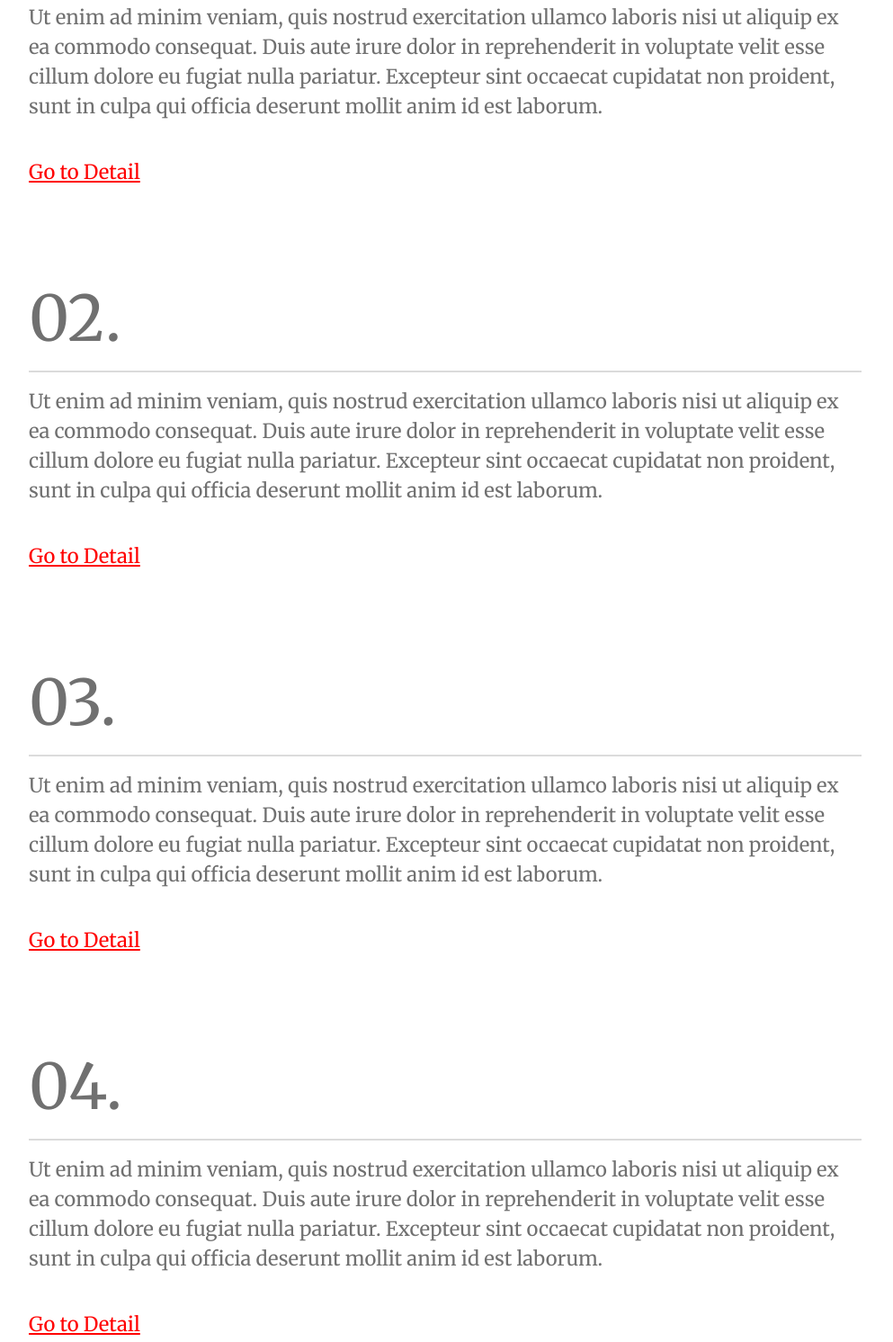
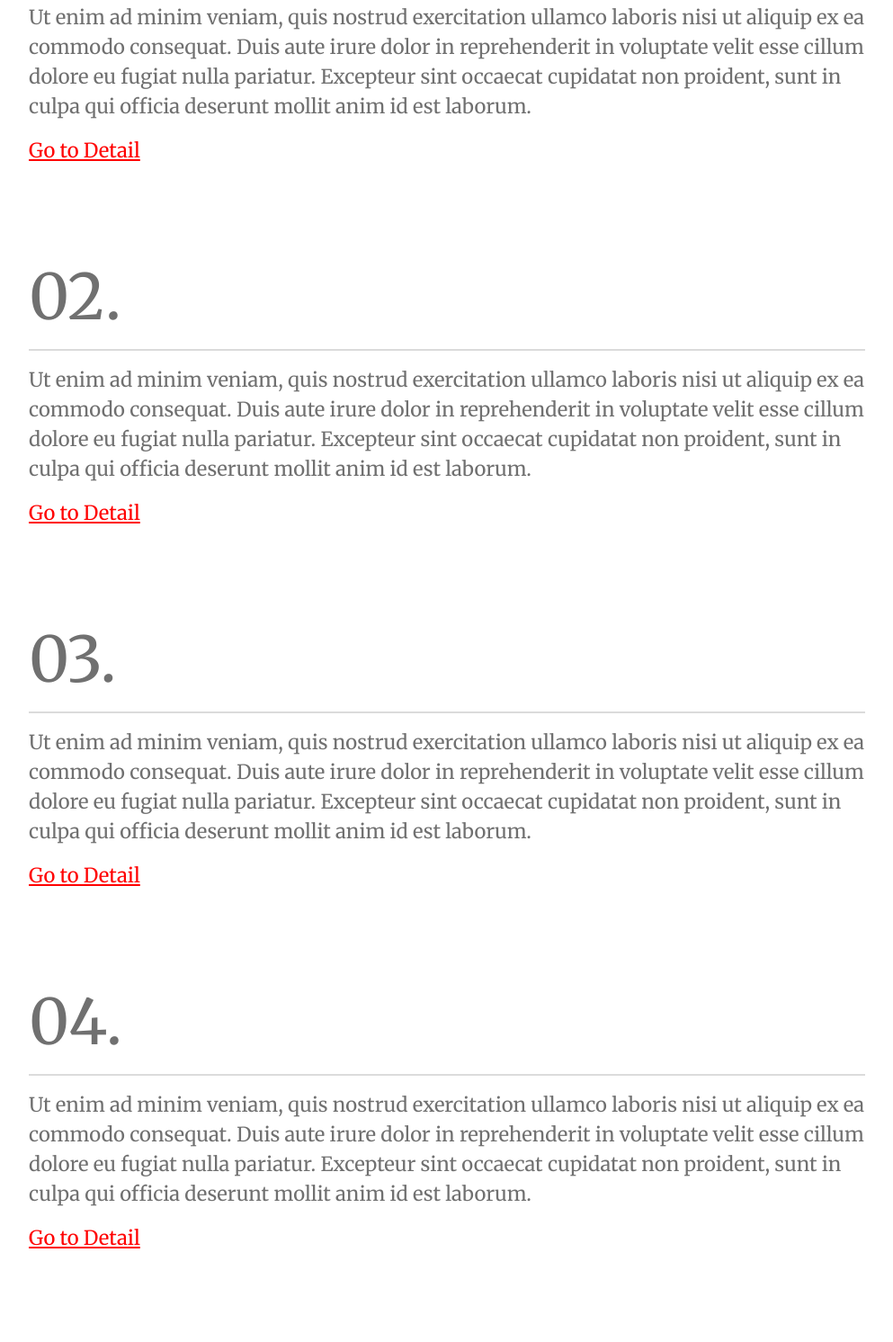
Before and after one commit to NullMC/secondo-layout, a plain HTML site: page index.html in a window 1280 px wide. Shown: the part 890-2382 px from the top of the page at 90% size, without its empty margins (120-1113 px from the left). Drawn offline with nearby package versions, Linux system fonts and the light colour scheme.

Commit message:
added link-container to lists

```diff
--- a/index.html
+++ b/index.html
@@ -39,98 +39,86 @@
     <div class="container-fluid" style="padding-left: 152px;">
         <ul style="list-style-type: none; margin: 0; padding: 0;">
             <li>
-                <div class="row">
                     <div class="col-10">
                         <div class="list-number">
                             <h2 class="merriweather-regular">01.</h2>
                         </div>
                         <hr>
                     </div>
-                </div>
 
-                <div class="row">
                     <div class="col-10">
                         <div class="text-container">
                             <p class="merriweather-regular">
                                 Ut enim ad minim veniam, quis nostrud exercitation ullamco laboris nisi ut aliquip ex ea commodo consequat. Duis aute irure dolor in reprehenderit in voluptate velit esse cillum dolore eu fugiat nulla pariatur. Excepteur sint occaecat cupidatat non proident, sunt in culpa qui officia deserunt mollit anim id est laborum.
                             </p>
-                            <br>
+                        </div>
+                        <div class="link-container">
                             <a href="#" class="merriweather-regular">Go to Detail</a>
                         </div>
                     </div>
-                </div>
             </li>
 
 
             <li>
-                <div class="row">
                     <div class="col-10">
                         <div class="list-number">
                             <h2 class="merriweather-regular">02.</h2>
                         </div>
                         <hr>
                     </div>
-                </div>
 
-                <div class="row">
                     <div class="col-10">
                         <div class="text-container">
                             <p class="merriweather-regular">
                                 Ut enim ad minim veniam, quis nostrud exercitation ullamco laboris nisi ut aliquip ex ea commodo consequat. Duis aute irure dolor in reprehenderit in voluptate velit esse cillum dolore eu fugiat nulla pariatur. Excepteur sint occaecat cupidatat non proident, sunt in culpa qui officia deserunt mollit anim id est laborum.
                             </p>
-                            <br>
+                        </div>
+                        <div class="link-container">
                             <a href="#" class="merriweather-regular">Go to Detail</a>
                         </div>
                     </div>
-                </div>
             </li>
 
 
             <li>
-                <div class="row">
                     <div class="col-10">
                         <div class="list-number">
                             <h2 class="merriweather-regular">03.</h2>
                         </div>
                         <hr>
                     </div>
-                </div>
 
-                <div class="row">
                     <div class="col-10">
                         <div class="text-container">
                             <p class="merriweather-regular">
                                 Ut enim ad minim veniam, quis nostrud exercitation ullamco laboris nisi ut aliquip ex ea commodo consequat. Duis aute irure dolor in reprehenderit in voluptate velit esse cillum dolore eu fugiat nulla pariatur. Excepteur sint occaecat cupidatat non proident, sunt in culpa qui officia deserunt mollit anim id est laborum.
                             </p>
-                            <br>
+                        </div>
+                        <div class="link-container">
                             <a href="#" class="merriweather-regular">Go to Detail</a>
                         </div>
                     </div>
-                </div>
             </li>
 
 
             <li>
-                <div class="row">
                     <div class="col-10">
                         <div class="list-number">
                             <h2 class="merriweather-regular">04.</h2>
                         </div>
                         <hr>
                     </div>
-                </div>
 
-                <div class="row">
                     <div class="col-10">
                         <div class="text-container">
                             <p class="merriweather-regular">
                                 Ut enim ad minim veniam, quis nostrud exercitation ullamco laboris nisi ut aliquip ex ea commodo consequat. Duis aute irure dolor in reprehenderit in voluptate velit esse cillum dolore eu fugiat nulla pariatur. Excepteur sint occaecat cupidatat non proident, sunt in culpa qui officia deserunt mollit anim id est laborum.
                             </p>
-                            <br>
+                        </div>
+                        <div class="link-container">
                             <a href="#" class="merriweather-regular">Go to Detail</a>
                         </div>
                     </div>
-                </div>
             </li>
         </ul>
     </div>
--- a/static/css/list.css
+++ b/static/css/list.css
@@ -16,7 +16,7 @@ hr{
     color: #707070;
 }
 
-.text-container a{
+.link-container a{
     font-size: 22px;
     color: red;
 }
```
